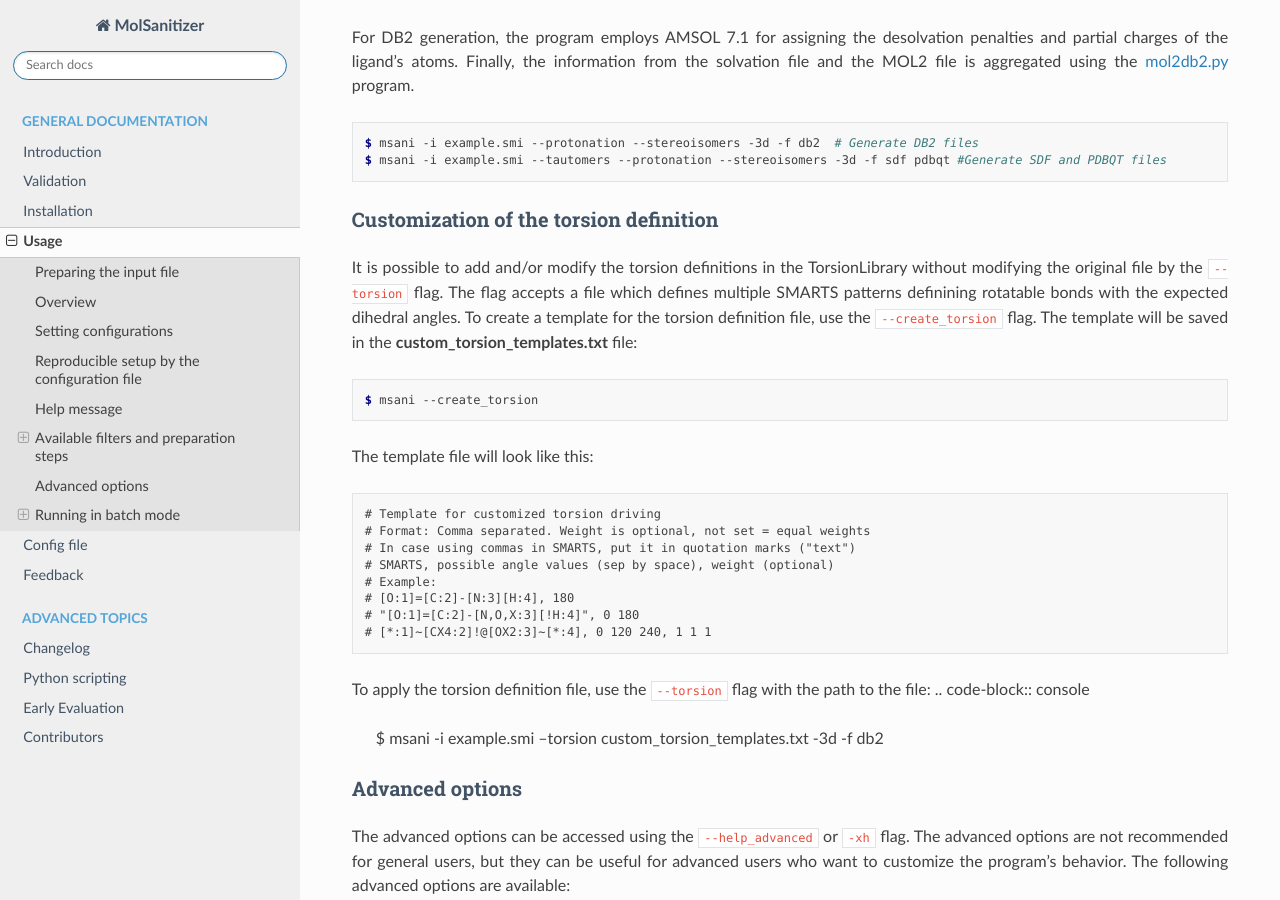
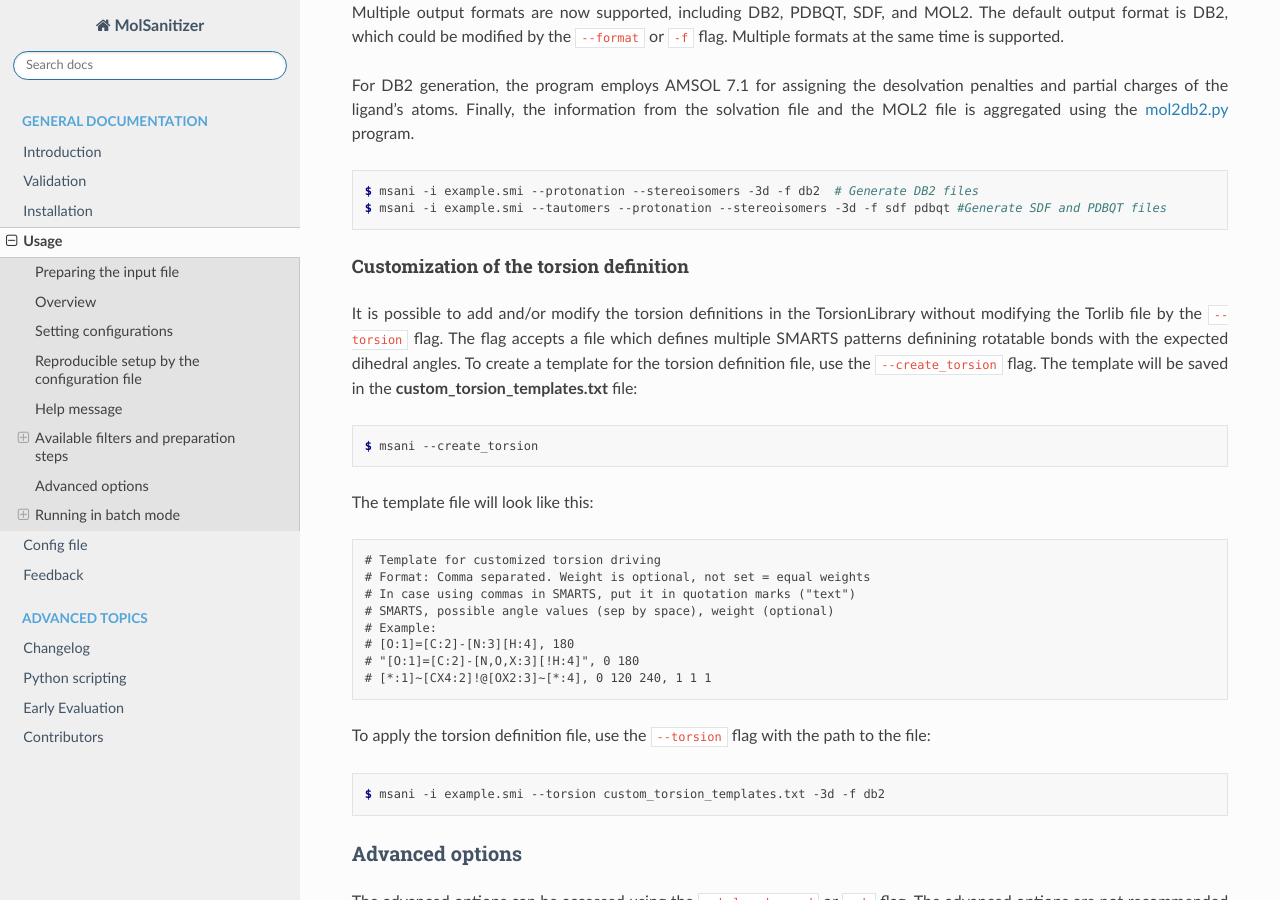
Before and after one commit to phonglam3103/msani-readthedocs, a Sphinx documentation site: the page built from docs/source/usage.rst, in a window 1280 px wide and 900 px high, scrolled down 7663 px. Built offline with Sphinx 7.4.7 and the Read the Docs theme 3.1.0, drawn with Linux system fonts in a browser that asks for light colours; formulas are drawn with MathJax 3.

Commit message:
Update more specific hierrarchy

```diff
--- a/docs/source/usage.rst
+++ b/docs/source/usage.rst
@@ -358,9 +361,9 @@ For DB2 generation, the program employs AMSOL 7.1 for assigning the desolvation
     $ msani -i example.smi --tautomers --protonation --stereoisomers -3d -f sdf pdbqt #Generate SDF and PDBQT files
 
 Customization of the torsion definition
-=============================
+---------------------------------------
 
-It is possible to add and/or modify the torsion definitions in the TorsionLibrary without modifying the original file by the ``--torsion`` flag. The flag accepts a file which defines multiple SMARTS patterns definining rotatable bonds with the expected dihedral angles. To create a template for the torsion definition file, use the ``--create_torsion`` flag. The template will be saved in the **custom_torsion_templates.txt** file:
+It is possible to add and/or modify the torsion definitions in the TorsionLibrary without modifying the Torlib file by the ``--torsion`` flag. The flag accepts a file which defines multiple SMARTS patterns definining rotatable bonds with the expected dihedral angles. To create a template for the torsion definition file, use the ``--create_torsion`` flag. The template will be saved in the **custom_torsion_templates.txt** file:
 
 .. code-block:: console
 
@@ -380,6 +383,7 @@ The template file will look like this:
     # [*:1]~[CX4:2]!@[OX2:3]~[*:4], 0 120 240, 1 1 1
 
 To apply the torsion definition file, use the ``--torsion`` flag with the path to the file:
+
 .. code-block:: console
 
     $ msani -i example.smi --torsion custom_torsion_templates.txt -3d -f db2
```
Also changed, not shown: other parts of docs/source/usage.rst (+3 -0 lines).
